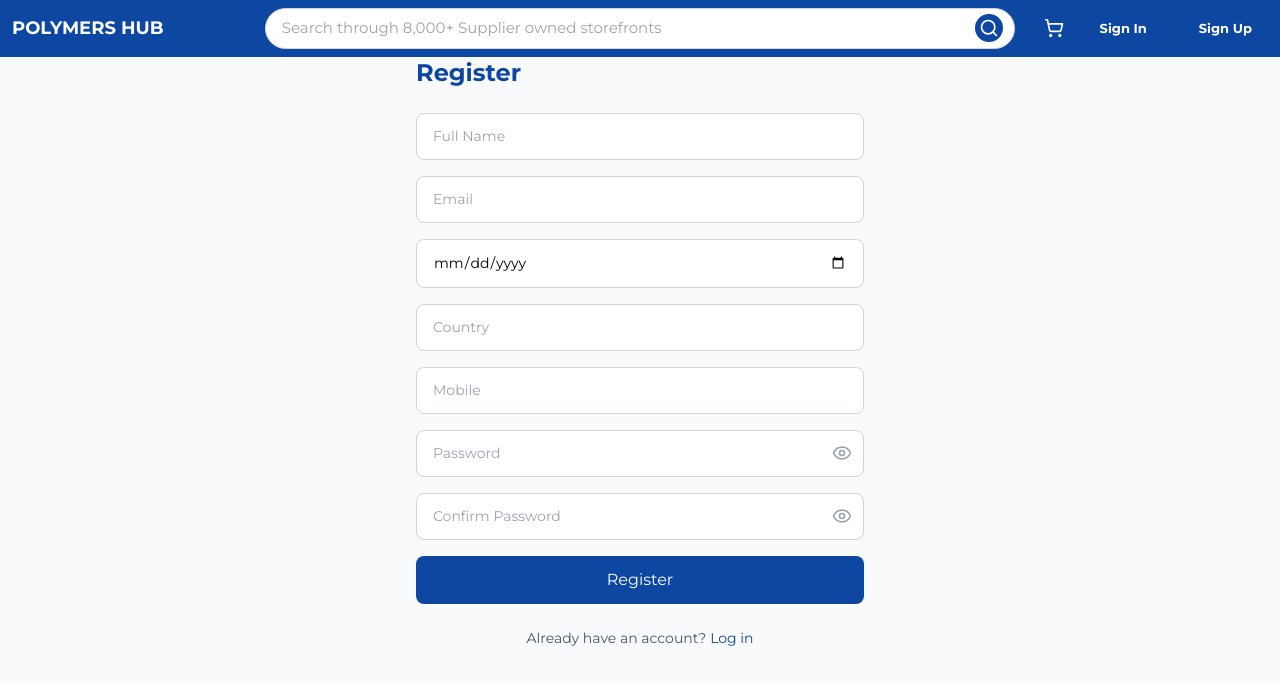
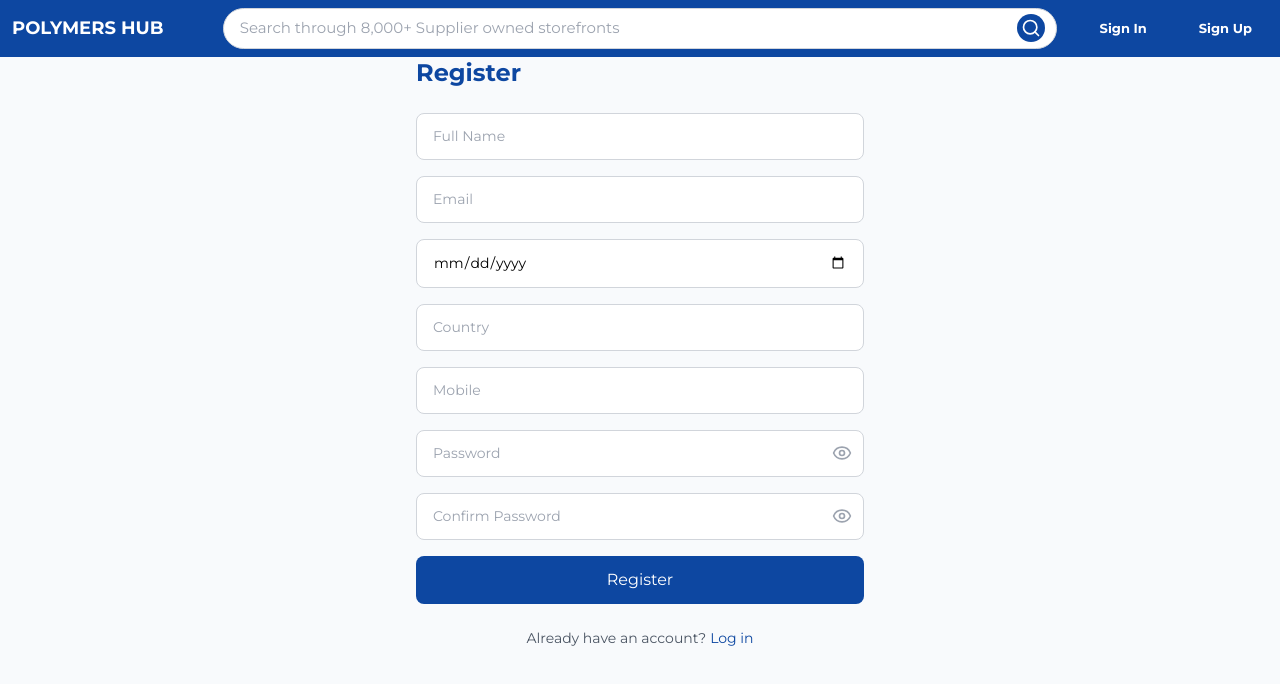
Before and after one commit to shabeebkaip/polymer-nextjs, a Next.js app: page /register in a window 1280 px wide. Shown: the top 684 px of the page. Built offline with nearby package versions, Linux system fonts and the light colour scheme.

Commit message:
navbar change

```diff
--- a/app/shared/Navbar/Navbar.jsx
+++ b/app/shared/Navbar/Navbar.jsx
@@ -25,7 +25,7 @@ const Navbar = () => {
   return (
     <nav className="top-0 z-50 ">
       <div className="w-full px-3 py-2 bg-[#0D47A1]">
-        <div className="flex items-center justify-between grid-cols-10 gap-2 md:justify-center md:grid">
+        <div className="flex items-center justify-between grid-cols-12 gap-2 md:justify-center md:grid">
           <div className="col-span-2">
             <h2
               className="text-lg font-bold text-white cursor-pointer text-md"
@@ -35,7 +35,7 @@ const Navbar = () => {
             </h2>
           </div>
 
-          <div className="relative items-center hidden col-span-6 md:flex">
+          <div className="relative items-center hidden col-span-8 md:flex">
             <input
               type="text"
               placeholder="Search through 8,000+ Supplier owned storefronts"
@@ -46,7 +46,7 @@ const Navbar = () => {
             </div>
           </div>
           <div className="items-center justify-end hidden col-span-2 gap-5 md:flex text-[13px] font-bold">
-            <ShoppingCart className="w-5 h-5 text-white cursor-pointer" />
+            {/* <ShoppingCart className="w-5 h-5 text-white cursor-pointer" /> */}
             <button
               className="text-white hover:bg-[#616161]  px-4 py-2 rounded"
               onClick={() => {
```
